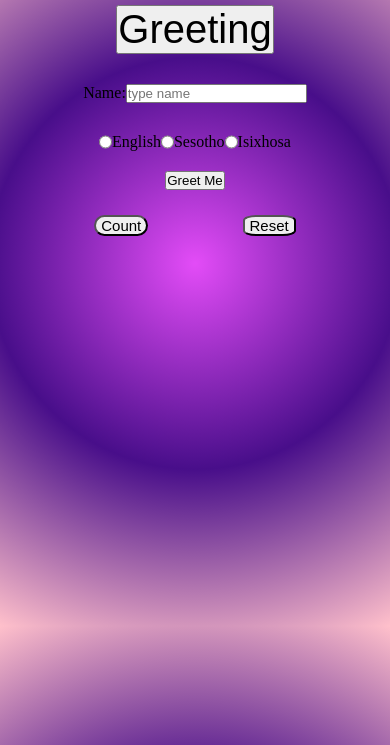
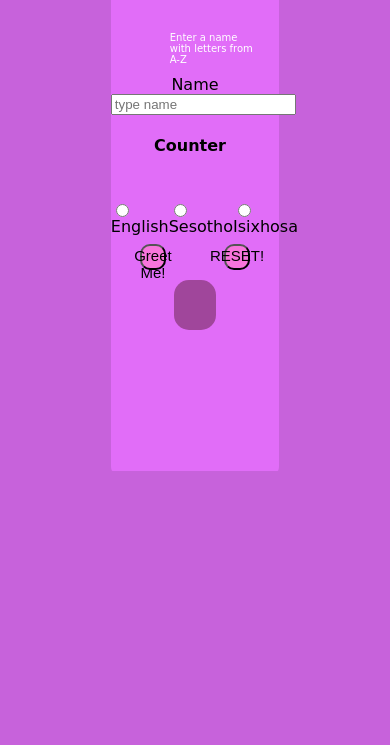
Before and after one commit to My-Kairo/Greetings, a plain HTML site: page index.html in a window 390 px wide. Shown: the part 99-844 px from the top of the page. Drawn offline with Linux system fonts and the light colour scheme.

Commit message:
second changes

```diff
--- a/greet.css
+++ b/greet.css
@@ -1,25 +1,113 @@
-*{
-    margin: 0px;
-    padding: 0px;
-}
 body{
-    margin: auto;
-    height: 100%;
-    width: 100%;
-    background-image: radial-gradient(circle, rgb(227, 76, 247), rgb(72, 14, 138), pink);
+    background-color:rgb(199, 98, 219)
     /* background-color: darkorchid; */
 }
-.container{
+h1 {
+    text-align: center;
+    font-family: cursive;
+    padding-top: 20px;
+}
+.box{
+    /* display: flex; */
+    /* flex-direction: column; */
+    background-color: rgb(225, 109, 248);
+    width: 45%;
+    /* border: rgb(249, 176, 252) solid; */
+    border-radius: 1%;
+    box-shadow: rgb(85, 68, 84);
+    box-shadow: saddlebrown;
+    margin: auto;
+    font-family: cursive;
+    height: 65vh;
+}
+.text-box{
+    padding-bottom: 25px;
+    text-align: center;
+}
+.error{
+    font-size: 10px;
+    color: white;
+    width: 50%;
+    margin-left: 35%;
+}
+.naming{
+    display: inline-flex;
+}
+.radios{
     display: flex;
-    flex-direction: column;
-    /* background-color: rgb(153, 93, 93); */
-    width: 100%;
-    padding-top: 10px;
-    padding-bottom: 100%;
-    height: 100%;
+    flex-direction: row;
+    justify-content: space-evenly;
+    padding-: 20px;
+    text-align: center;
+
 }
-h1{
+p{
+    text-align: left;
+}
+.greet-reset{
+    display: flex;
+    flex-direction: row;
+    justify-content: space-around;
+    padding-bottom: 10px;
+    border-radius: 30%;
     text-align: center;
+    padding-top: 8px;
+}
+.display{
+    text-align: center;
+    padding-top: 25px;
+    background-color: rgb(160, 70, 155);
+    border-radius: 15px;
+    padding-bottom: 25px;
+    width: 25%;
+    display: flex;
+    flex-direction: row;
+    position: relative;
+    margin: auto;
+    /* padding-left: 50%; */
+}
+.greetMeBtn, .resetBtn{
+    transition-duration: 00.5s;
+    background-color: rgb(248, 117, 220);
+    color: black;
+    font-size: 15px;
+    width: 15%;
+    height: 3vh;
+    border-radius: 10px;
+}
+.greetMeBtn span, .resetBtn span{
+    cursor: pointer;
+    display: inline-block;
+    position: relative;
+    transition-duration: 00.5s;
+}
+.greetMeBtn:hover, .resetBtn:hover{
+    background-color: rgb(107, 4, 110);
+    color: yellow;
+    box-shadow: 1 10px 20px 1 rgb(242, 8, 250), 0 8px 30px 0 rgb(242, 8, 250);
+}
+.greetMeBtn span::after, .resetBtn span::after{
+    /* content: '\00bb'; */
+    position: absolute;
+    opacity: 2;
+    top: 0;
+    right: 20px;
+    transition: 00.5s;
+}
+.greetMeBtn:hover span::after, .resetBtn:hover span::after{
+    opacity: 2;
+    right: 0;
+}
+.red{
+    color: red;
+}
+.counter{
+    padding-top: 20px;
+    padding-left: 10px;
+}
+.greet-reset{
+    display: flex;
+    flex-direction: row;
 }
 .button-1{
     display: flex;
--- a/greet.js
+++ b/greet.js
@@ -1,13 +1,13 @@
+var textBoxElement = document.querySelector(".textBoxBttn");
+var counterElement = document.querySelector(".counter");
 var radioBttnsElement = document.querySelector(".radioBttns");
-var textBoxElement = document.querySelector(".textBoxBttn");
-var greetBttnElement = document.querySelector(".greetBttn");
-var counterElement = document.querySelector(".cnt");
-var resetElement = document.querySelector(".rst");
+var greetBttnElement = document.querySelector(".greetMeBtn");
+var resetElement = document.querySelector(".resetBtn");
 var displaynameElement = document.querySelector(".nameDisplayed")
 
 // a global variable that will keep track of records
 
-var names = [];
+var theNames = [];
 
 if(localStorage['name']){
     var names = JSON.parse(localStorage.getItem('name'))
@@ -22,7 +22,7 @@ resetElement.addEventListener('click', function(){
 });
 
 function buttons(){
-    var radioBttnChecked = document.querySelector("input[name='radioBttns']:checked");
+    var radioBttnChecked = document.querySelector("input[name='language']:checked");
     const regex = /[a-zA-Z]$/g;
 
     if(!radioBttnChecked && textBoxElement.value == ""){
--- a/greetFactoryFunction.js
+++ b/greetFactoryFunction.js
@@ -1,24 +1,24 @@
-function Greetings(addingnames){
+function Greetings(){
 
-    var list = addingnames || [];
+    var list = [];
 
     function storingNames(name){
-        var name = name.charAt(0).toUpperCase() + name.slice(1).toLowerCase()
-        if(!list.includes(name)){
-            list.push(name);
+        var names = name.charAt(0).toUpperCase() + name.slice(1).toLowerCase()
+        if(!list.includes(names)){
+            list.push(names);
         }else {
             return
         }
     }
 
-    function greet(select, name){
-        name = name.charAt(0).toUpperCase() = name .slice(1).toLowerCase()
+    function greet(select, Name){
+        var naming = Name.charAt(0).toUpperCase() + Name .slice(1).toLowerCase()
         if(select === "English") {
-            return "Hello, " + name;
+            return "Hello, " + naming;
         }else if (select === "Sesotho"){
-            return "Dumela, " + name;
+            return "Dumela, " + naming;
         }else if(select === "Isixhosa"){
-            return "Molo, " + name;
+            return "Molo, " + naming;
         }
     }
 
--- a/index.html
+++ b/index.html
@@ -8,45 +8,51 @@
     <title>Greeting</title>
 </head>
 <body>
-    <div class="container">
-        <h1>Greeting in different languages</h1>
-        <div class="button-1">
-            <input class="greet-1" type="button" name="Greeting" value="Greeting">
+    <div class="box">
+        <h1>Greetings</h1>
+
+        <div class="text-box">
+
+            <div class="error">
+                <p>Enter a name with letters from A-Z</p>
+            </div>
+
+            <div class="naming">
+                Name
+            </div>
+            <div class="naming">
+                <input class="textBoxBttn" value="" name="text1" type="text" placeholder="type name">
+            </div>
+
+            <div class="naming">
+                <h4>Counter</h4>
+                <span class="counter"></span>
+            </div>
+
         </div>
 
-        <div class="text-box">
-            <form method="POST">
-                Name:
-                <input class="textBoxBttn" id="text1" type="text" placeholder="type name">
-            </form>
+        <div class="radios">
+            <label class="">
+                <input class="radioBttns" type="radio" id="id1" name="language" value="English">
+                <span class="labelRadio">English</span>
+            </label>
+            <label class="">
+                <input class="radioBttns" type="radio" id="id2" name="language" value="Sesotho">
+                <span class="labelRadio">Sesotho</span>
+            </label>
+            <label class="">
+                <input class="radioBttns" type="radio" id="id3" name="language" value="Isixhosa">
+                <span class="labelRadio">Isixhosa</span>
+            </label>
         </div>
 
-        <div class="radio-bttn">
-            <form  action="/action_page.php">
-            <input class="radioBttns" type="radio" id="id1" name="lang" value="English">
-            <label for="lang">English</label><br></input>
-            <input class="radioBttns" type="radio" id="id2" name="lang" value="Sesotho">
-            <label for="lang">Sesotho</label><br></input>
-            <input type="radio" id="id3" name="lang" value="Isixhosa">
-            <label for="lang">Isixhosa</label><br></input>
-            </form>
+        <div class="greet-reset">
+            <button class="primary-bttn greetMeBtn" type="button" name="button"> <span>Greet Me!</span></button>
+            <button class="primary-bttn resetBtn" type="button" name="button"> <span>RESET!</span></button>
         </div>
 
-        <div class="greet-bttn">
-            <form class="greet-form">
-                <input type="submit" value="Greet Me" id="grt" onclick="funct2()">
-            </form>
-        </div>
-        <div class="last-bttns">
-                <input class="cnt" type="button" name="Count" value="Count">
-            <form>
-                <input class="rst" type="reset">
-            </form>
-        </div>
         <div class="display">
-            <span class="nameDisplayed">
-
-            </span>
+            <span class="nameDisplayed"></span>
         </div>
     </div>
 
--- /dev/null
+++ b/newss/other.css
@@ -0,0 +1,205 @@
+@import url('https://fonts.googleapis.com/css2?family=Original+Surfer&display=swap');
+@import url('https://fonts.googleapis.com/css2?family=Original+Surfer&display=swap');
+body {
+    background: #fff;
+}
+
+h1 {
+    text-align: center;
+    font-family: 'Original Surfer', cursive;
+    ;
+}
+
+
+.box {
+    border: solid;
+    border-radius: 10%;
+    height: 65vh;
+    background: grey;
+    font-family: 'Segoe UI', Tahoma, Geneva, Verdana, sans-serif;
+    width: 35%;
+    margin: auto;
+}
+
+.nameSection {
+    padding-bottom: 20px;
+    text-align: center;
+}
+
+.error {
+    font-size: 10px;
+    color: lightsteelblue;
+    width: 65%;
+    margin-left: 35px;
+}
+
+.yep {
+    display: inline-flex
+}
+
+
+.radioClicks {
+    padding-: 20px;
+    text-align: center;
+}
+
+.buttonGreet {
+    padding-bottom: 10px;
+    border-radius: 1%;
+}
+
+.last {
+    padding-top: 25px;
+    text-align: center;
+    background: gray;
+    border: solid;
+    border-radius: 5px;
+    padding-bottom: 25px;
+}
+
+/*.displayedName{
+font-family: 'Original Surfer', cursive;
+}*/
+
+.greetMeBtn, .resetBtn {
+    background-color: white;
+    color: black;
+    border: 2px solid red;
+    width: 30%;
+    height: 5vh;
+}
+
+.greetMeBtn, .resetBtn {
+    transition-duration: 0.4s;
+}
+
+.greetMeBtn:hover, .resetBtn:hover {
+    background-color: red;
+    color: white;
+    box-shadow: 0 8px 16px 0 rgba(0, 0, 0, 0.2), 0 6px 20px 0 rgba(0, 0, 0, 0.19);
+}
+
+.greetMeBtn span, .resetBtn span {
+    cursor: pointer;
+    display: inline-block;
+    position: relative;
+    transition: 0.5s;
+}
+
+.greetMeBtn span:after, .resetBtn span:after {
+    content: '\00bb';
+    position: absolute;
+    opacity: 0;
+    top: 0;
+    right: -20px;
+    transition: 0.5s;
+}
+
+.greetMeBtn:hover span, .resetBtn:hover span {
+    padding-right: 25px;
+}
+
+.greetMeBtn:hover span:after, .resetBtn:hover span:after {
+    opacity: 1;
+    right: 0;
+}
+
+.red {
+    color: red;
+}
+
+.buttonGreet {
+    text-align: center;
+}
+
+.counter {
+padding-top: 22px;
+padding-left: 10px;
+}
+
+@media (max-width:1024px) {
+    .box {
+        width: 100%;
+        height: 88vh;
+    }
+    .last {
+        width: 99%;
+    }
+}
+
+@media (max-width:790px) {
+    .box {
+        width: 100%;
+        height: 80vh;
+    }
+    .last {
+        width: 99%;
+    }
+    .greetMeBtn {
+        margin-top: 15px;
+        margin-bottom: 20px;
+        width: 45%;
+        padding-bottom: 15px;
+    }
+    .resetBtn {
+        width: 45%;
+        padding-bottom: 15px;
+    }
+
+}
+
+@media (max-width:375px) {
+    .box {
+        width: 100%;
+        height: 90vh;
+    }
+    .last {
+        width: 99%;
+    }
+    .buttonGreet {
+        align-items: center;
+        display: flex;
+        flex-direction: column;
+    }
+    .greetMeBtn {
+        margin-top: 15px;
+        margin-bottom: 20px;
+        width: 45%;
+        padding-bottom: 15px;
+    }
+    .resetBtn {
+        width: 45%;
+        padding-bottom: 15px;
+    }
+    .radioClicks {
+        text-align: center;
+    }
+}
+
+@media (max-width:320px) {
+    .box {
+        width: 100%;
+        height: 85vh;
+    }
+    .last {
+        width: 98%;
+    }
+    .buttonGreet {
+        align-items: center;
+        display: flex;
+        flex-direction: column;
+    }
+    .greetMeBtn {
+        margin-top: 15px;
+        margin-bottom: 20px;
+        width: 45%;
+        padding-bottom: 15px;
+    }
+    .resetBtn {
+        width: 45%;
+        padding-bottom: 15px;
+    }
+    .radioClicks {
+        text-align: center;
+    }
+}
```
Also changed, not shown: newss/another.html (added, +66 -0 lines), newss/just.js (added, +49 -0 lines), newss/justyyy.js (added, +77 -0 lines).
